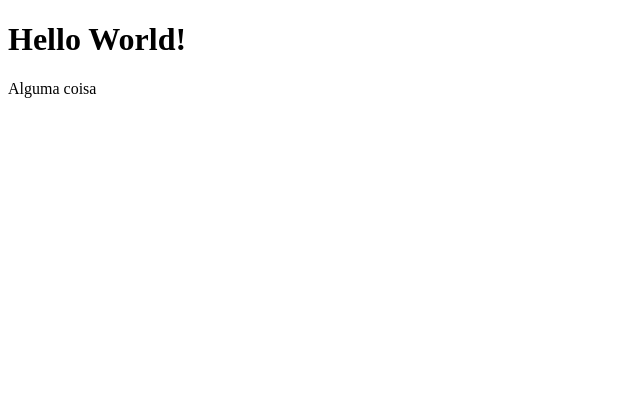
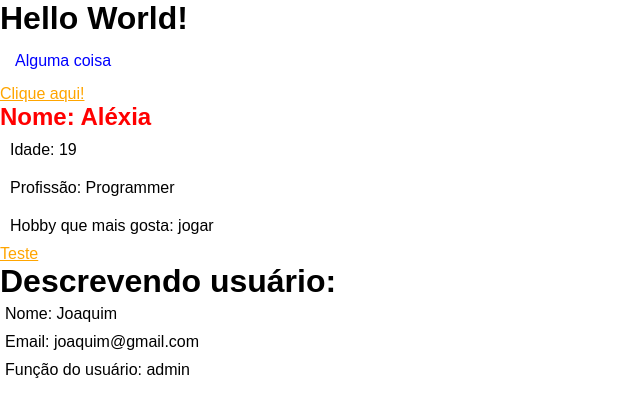
Before and after one commit to AlexiaCazale/primeiro_projeto_angular, an Angular app: page / in a window 1280 px wide. Shown: the top 416 px of the page, without its empty margins (0-640 px from the left). Built offline with nearby package versions, Linux system fonts and the light colour scheme.

Commit message:
adicionando componentes

```diff
--- a/src/app/app.component.css
+++ b/src/app/app.component.css
@@ -0,0 +1,4 @@
+p{
+    color: blue;
+    padding: 15px;
+}
--- a/src/app/app.component.html
+++ b/src/app/app.component.html
@@ -1,2 +1,7 @@
 <h1>Hello World!</h1>
 <p>Alguma coisa</p>
+<div>
+<a href="#">Clique aqui!</a>
+</div>
+<app-first-component></app-first-component>
+<app-parent-data [name]="userName" [userData]="userData"></app-parent-data>
--- a/src/app/app.component.ts
+++ b/src/app/app.component.ts
@@ -6,5 +6,11 @@ import { Component } from '@angular/core';
   styleUrls: ['./app.component.css']
 })
 export class AppComponent {
+  userName = 'Joaquim';
+  userData = {
+    email: 'joaquim@gmail.com',
+    role: 'admin',
+  };
+
   title = 'angularUpper';
 }
--- a/src/app/app.module.ts
+++ b/src/app/app.module.ts
@@ -4,11 +4,13 @@ import { BrowserModule } from '@angular/platform-browser';
 import { AppRoutingModule } from './app-routing.module';
 import { AppComponent } from './app.component';
 import { FirstComponentComponent } from './components/first-component/first-component.component';
+import { ParentDataComponent } from './components/parent-data/parent-data.component';
 
 @NgModule({
   declarations: [
     AppComponent,
-    FirstComponentComponent
+    FirstComponentComponent,
+    ParentDataComponent
   ],
   imports: [
     BrowserModule,
--- a/src/app/components/first-component/first-component.component.css
+++ b/src/app/components/first-component/first-component.component.css
@@ -0,0 +1,7 @@
+h2{
+    color: red;
+}
+
+p{
+    padding: 10px;
+}
--- a/src/app/components/first-component/first-component.component.html
+++ b/src/app/components/first-component/first-component.component.html
@@ -1 +1,7 @@
-<p>first-component works!</p>
+<h2>Nome: {{name}}</h2>
+<p>Idade: {{age}}</p>
+<p>Profissão: {{job}}</p>
+<p>Hobby que mais gosta: {{hobbies[1]}}</p>
+<div>
+    <a href="#">Teste</a>
+</div>
--- a/src/app/components/first-component/first-component.component.ts
+++ b/src/app/components/first-component/first-component.component.ts
@@ -6,6 +6,10 @@ import { Component, OnInit } from '@angular/core';
   styleUrls: ['./first-component.component.css']
 })
 export class FirstComponentComponent implements OnInit {
+  name: string = 'Aléxia';
+  age: number = 19;
+  job = "Programmer";
+  hobbies = ['correr', 'jogar', 'estudar']
 
   constructor() { }
 
--- /dev/null
+++ b/src/app/components/parent-data/parent-data.component.html
@@ -0,0 +1,4 @@
+<h1>Descrevendo usuário: </h1>
+<p>Nome: {{name}}</p>
+<p>Email: {{userData.email}}</p>
+<p>Função do usuário: {{userData.role}}</p>
--- /dev/null
+++ b/src/app/components/parent-data/parent-data.component.ts
@@ -0,0 +1,18 @@
+import { Component, OnInit, Input } from '@angular/core';
+
+@Component({
+  selector: 'app-parent-data',
+  templateUrl: './parent-data.component.html',
+  styleUrls: ['./parent-data.component.css']
+})
+export class ParentDataComponent implements OnInit {
+
+@Input() name: string = '';
+@Input() userData!: {email:string, role:String}
+
+  constructor() { }
+
+  ngOnInit(): void {
+  }
+
+}
--- a/src/styles.css
+++ b/src/styles.css
@@ -1 +1,13 @@
-/* You can add global styles to this file, and also import other style files */
+*{
+    margin: 0;
+    padding: 0;
+    font-family: Arial, Helvetica, sans-serif;
+}
+
+a{
+    color: orange;
+}
+
+p{
+    padding: 5px;
+}
```
Also changed, not shown: src/app/components/parent-data/parent-data.component.css (added), 1 other file (tests, documents, lock files or other folders).
